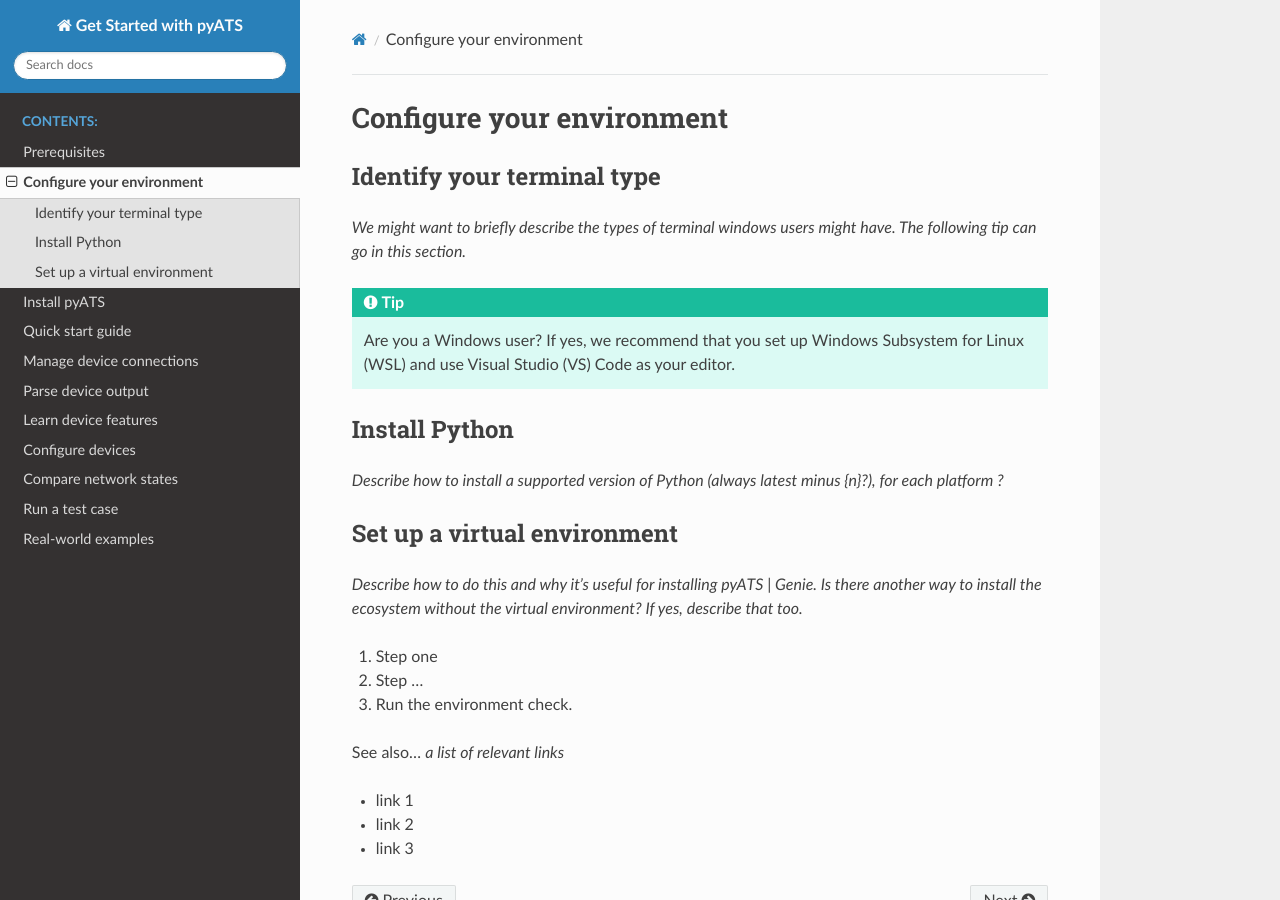
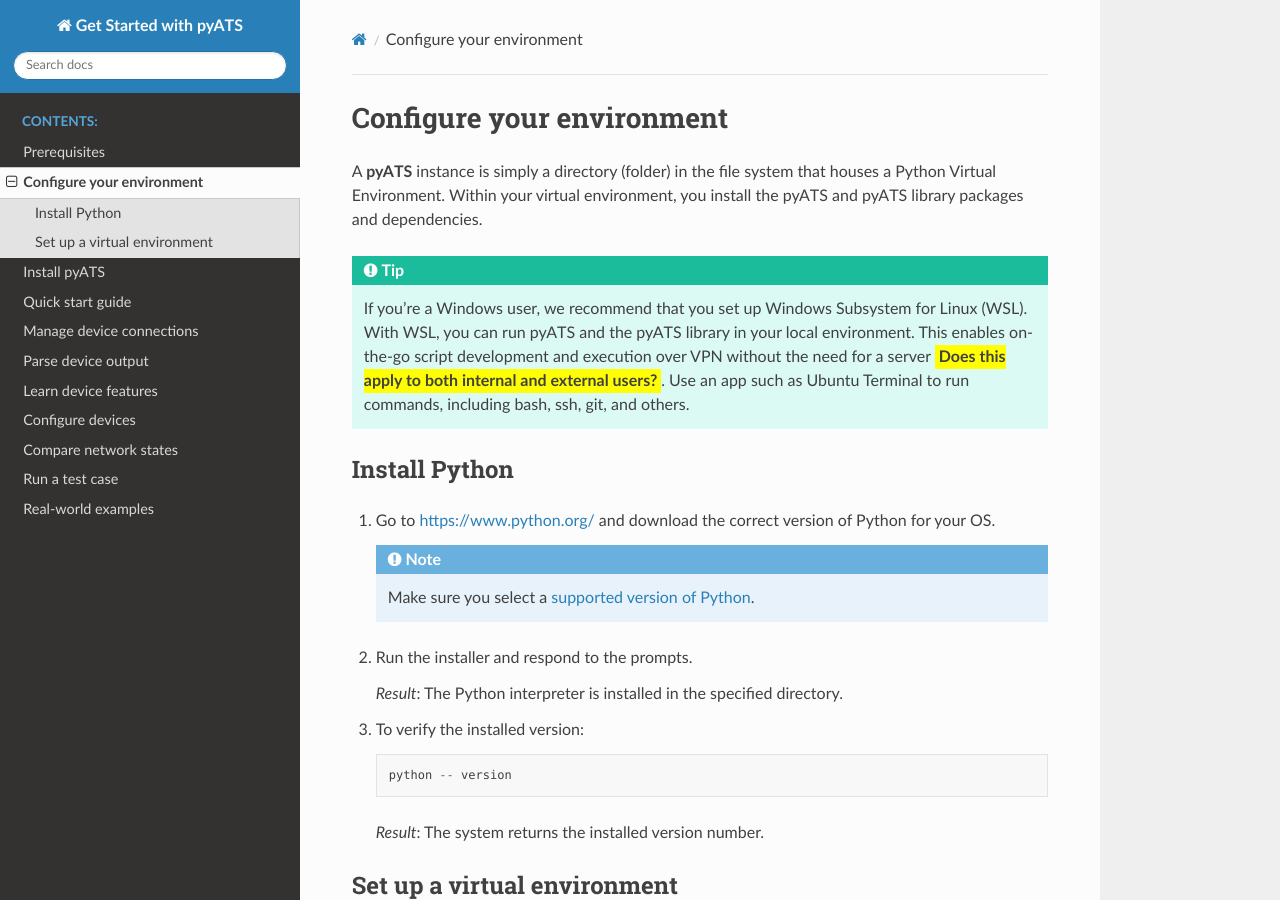
Before and after one commit to CiscoTestAutomation/getting-started, a Sphinx documentation site: the page built from source/configuration/configureEnv.rst, in a window 1280 px wide and 900 px high. Built offline with Sphinx 7.4.7 and the Read the Docs theme 2.0.0, drawn with Linux system fonts in a browser that asks for light colours; pages that are not in the unit, such as notebooks, are missing from menus.

Commit message:
Ongoing edits.

```diff
--- a/source/configuration/configureEnv.rst
+++ b/source/configuration/configureEnv.rst
@@ -2,18 +2,28 @@
 
 Configure your environment
 =============================
+A |pyATSbold| instance is simply a directory (folder) in the file system that houses a Python Virtual Environment. Within your virtual environment, you install the |pyATS| and |library| packages and dependencies.
 
-Identify your terminal type
----------------------------
-*We might want to briefly describe the types of terminal windows users might have. The following tip can go in this section.*
-
-.. tip:: Are you a Windows user? If yes, we recommend that you set up Windows Subsystem for Linux (WSL) and use Visual Studio (VS) Code as your editor.
+.. tip:: If you're a Windows user, we recommend that you set up Windows Subsystem for Linux (WSL). With WSL, you can run |pyATS| and the |library| in your local environment. This enables on-the-go script development and execution over VPN without the need for a server :question:`Does this apply to both internal and external users?`. Use an app such as Ubuntu Terminal to run commands, including bash, ssh, git, and others.
 
 .. _install-python:
 
 Install Python
 ---------------
-*Describe how to install a supported version of Python (always latest minus {n}?), for each platform ?*
+#.  Go to https://www.python.org/ and download the correct version of Python for your OS.
+
+    .. note:: Make sure you select a :ref:`supported version of Python <supported-python-versions>`.
+
+#.  Run the installer and respond to the prompts.
+
+    *Result*: The Python interpreter is installed in the specified directory.
+
+
+#.  To verify the installed version::
+
+        python -- version
+
+    *Result*: The system returns the installed version number.
 
 Set up a virtual environment
 -----------------------------
```
Also changed, not shown: source/install/installpyATS.rst (+51 -0 lines), source/prereqs/Prerequisites.rst (+5 -3 lines).
